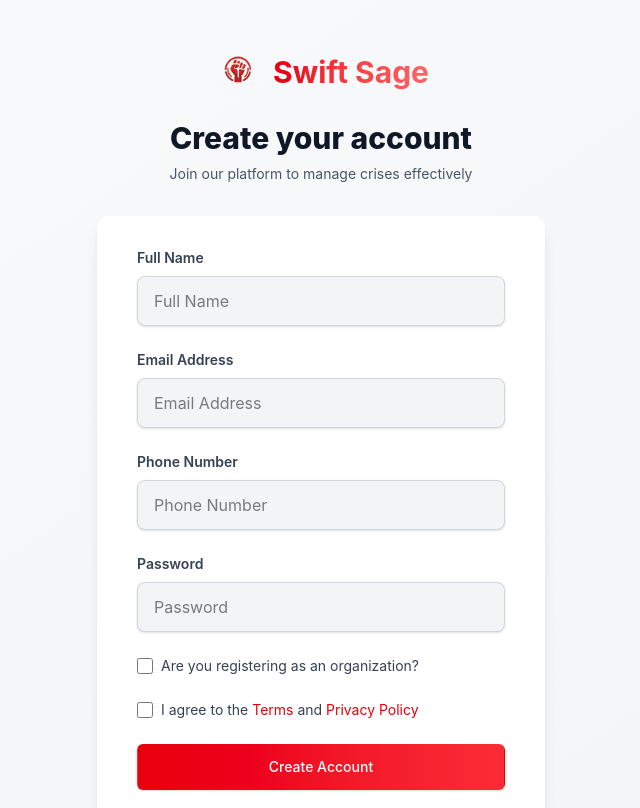
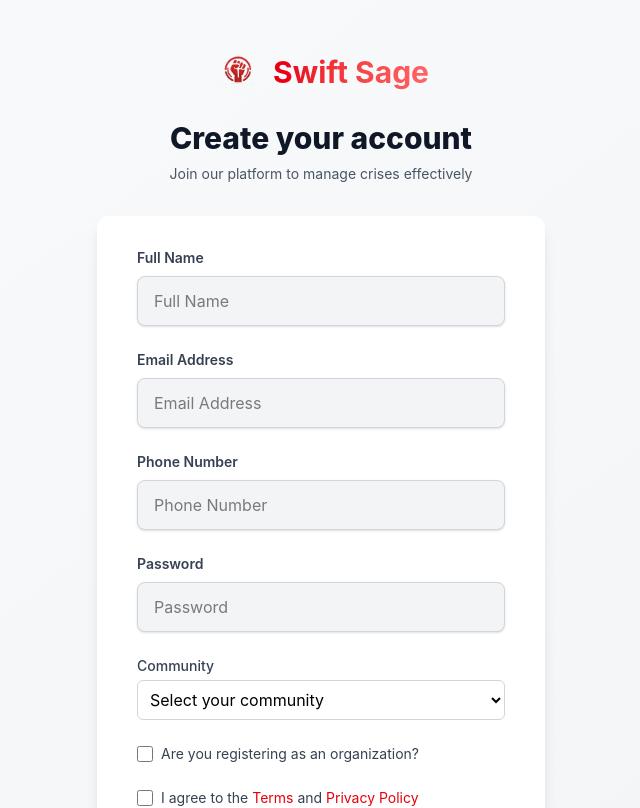
Before and after one commit to mustafaxv7/PFE_2025_SwiftSage, a React (Vite) app in the folder client/: page /signup in a window 1280 px wide. Shown: the top 808 px of the page, without its empty margins (319-959 px from the left). Built offline with nearby package versions, Linux system fonts and the light colour scheme.

Commit message:
Added the communities in the Sign up

```diff
--- a/client/src/components/auth/SignupForm.jsx
+++ b/client/src/components/auth/SignupForm.jsx
@@ -13,6 +13,7 @@ const SignupForm = () => {
         phone: "",
         password: "",
         type: "public",
+        community: "",
     });
     const [status, setStatus] = useState({
         loading: false,
@@ -161,6 +162,32 @@ const SignupForm = () => {
                                 disabled={status.loading}
                             />
                         ))}
+
+                        <div>
+                            <label className="block text-sm font-medium text-gray-700 mb-1">
+                                Community
+                            </label>
+                            <select
+                                name="community"
+                                value={formData.community}
+                                onChange={handleChange}
+                                className="w-full p-2 rounded-md border border-gray-300"
+                                required
+                                disabled={status.loading}
+                            >
+                                <option value="">Select your community</option>
+                                <option value="Chlef Chlef">Chlef Chlef</option>
+                                <option value="Ténès">Ténès</option>
+                                <option value="Beni Haoua">Beni Haoua</option>
+                                <option value="Ouled Fares">Ouled Fares</option>
+                                <option value="Boukadir">Boukadir</option>
+                                <option value="Zeboudja">Zeboudja</option>
+                                <option value="Abou El Hassan">Abou El Hassan</option>
+                                <option value="El Karimia">El Karimia</option>
+                                <option value="Taougrite">Taougrite</option>
+                                <option value="Beni Rached">Beni Rached</option>
+                            </select>
+                        </div>
                         {isOrganization && (
                             <div className="space-y-2">
                                 <label className="block text-sm font-medium text-gray-700">
```
